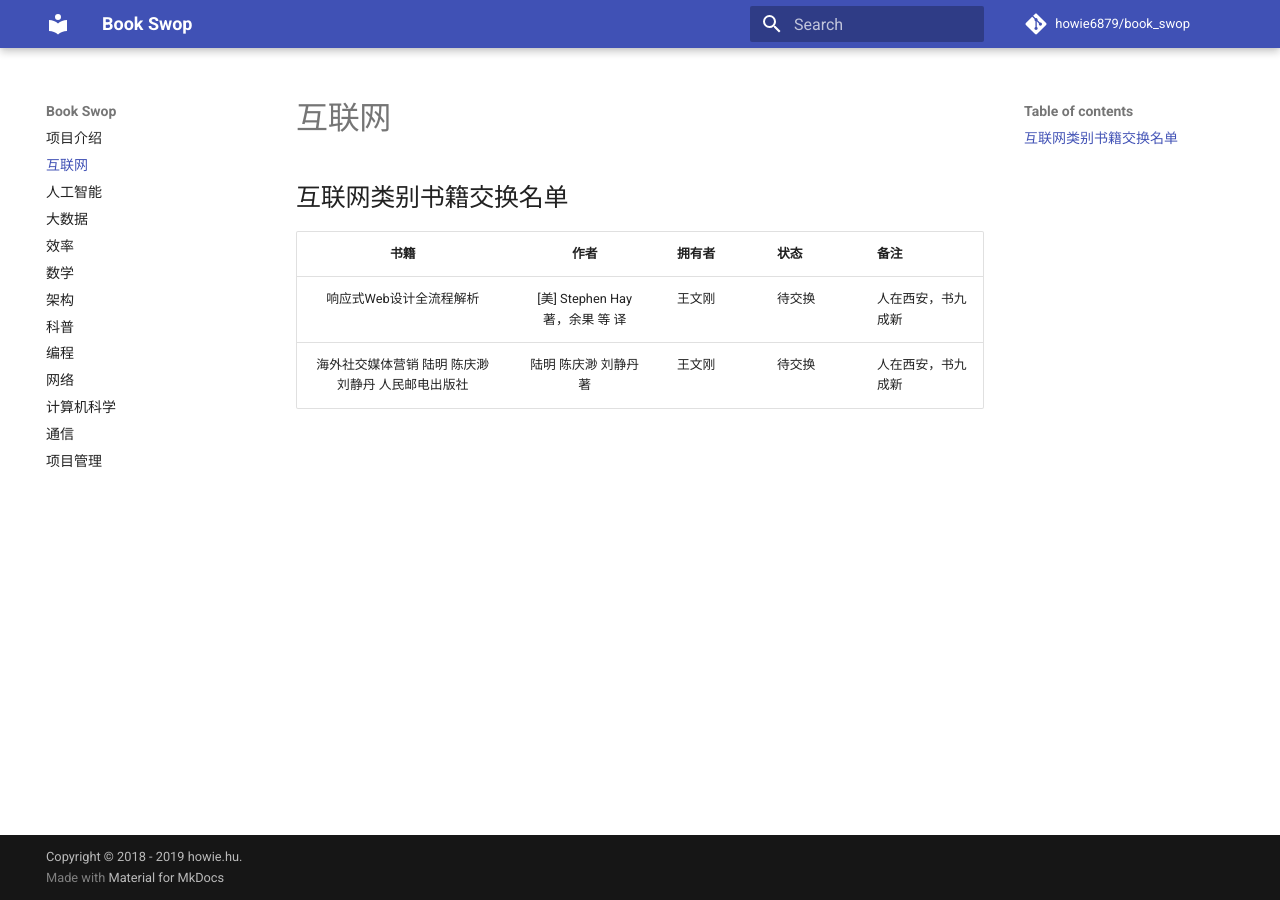
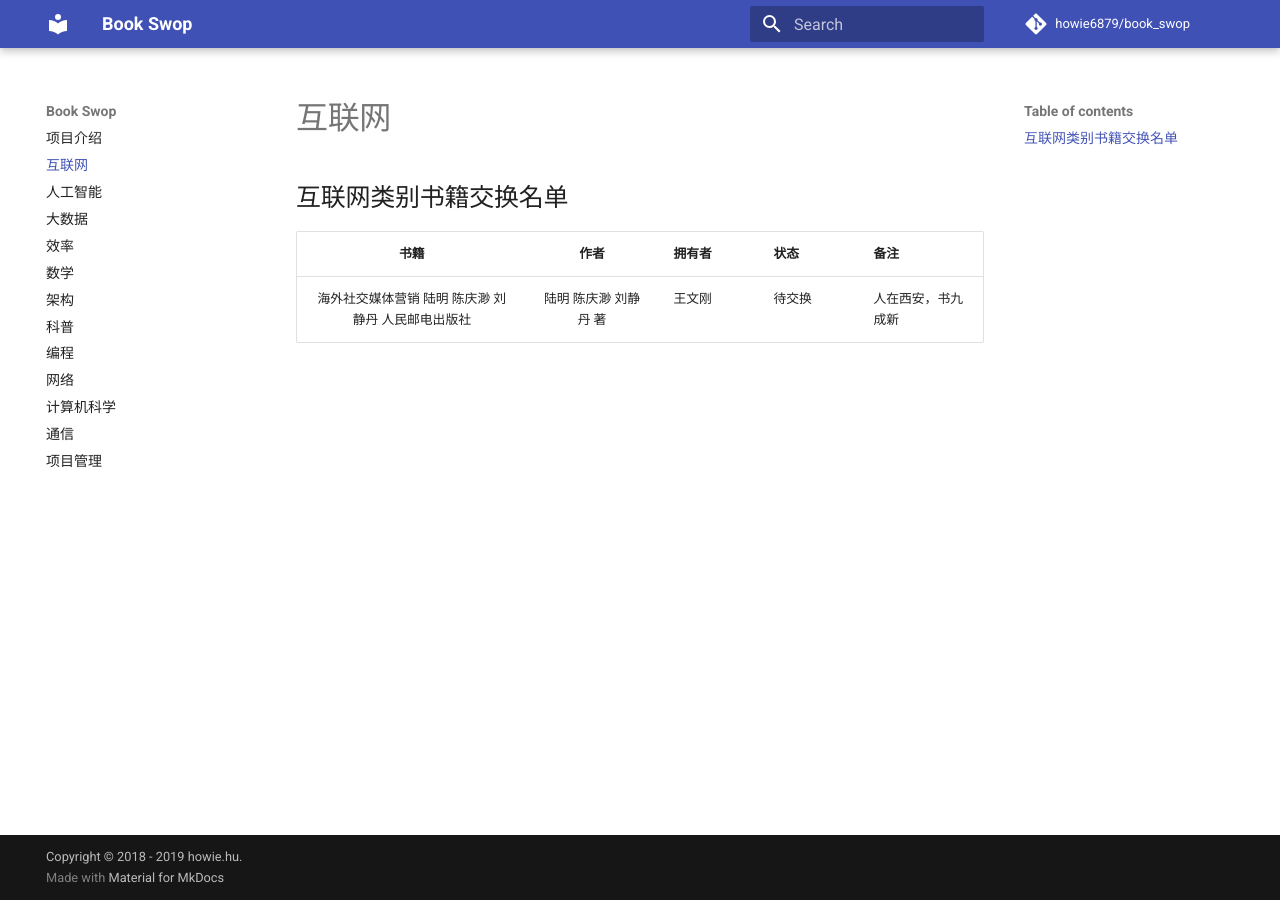
Before and after one commit to howie6879/book_swop, an MkDocs documentation site: the page built from docs/互联网/README.md, in a window 1280 px wide. Built offline with MkDocs 1.6.1 and Material for MkDocs 9.7.7, drawn with Linux system fonts in a browser that asks for light colours; comment, search, counter and statistics services are not loaded.

Commit message:
Update books

```diff
--- a/docs/互联网/README.md
+++ b/docs/互联网/README.md
@@ -2,5 +2,4 @@
 
 | 书籍          | 作者   | 拥有者   | 状态  | 备注    |
 |:-----------:|:----:| ----- | --- | ----- |
-| 响应式Web设计全流程解析 | [美] Stephen Hay 著，余果 等 译 | 王文刚 | 待交换 | 人在西安，书九成新 |
 | 海外社交媒体营销 陆明 陈庆渺 刘静丹 人民邮电出版社 | 陆明 陈庆渺 刘静丹 著| 王文刚 | 待交换 | 人在西安，书九成新 |
```
Also changed, not shown: docs/编程/README.md (+1 -0 lines).
